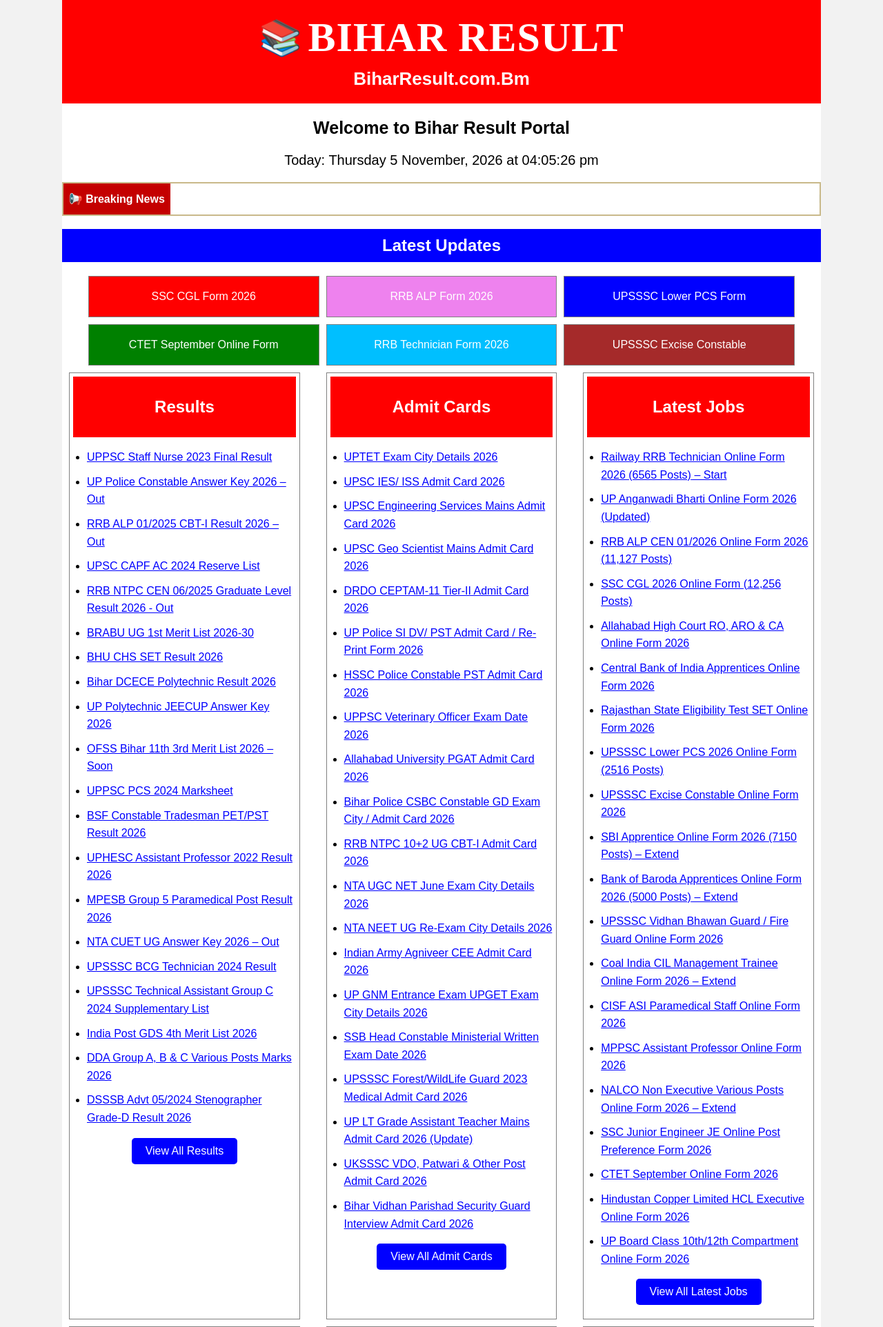
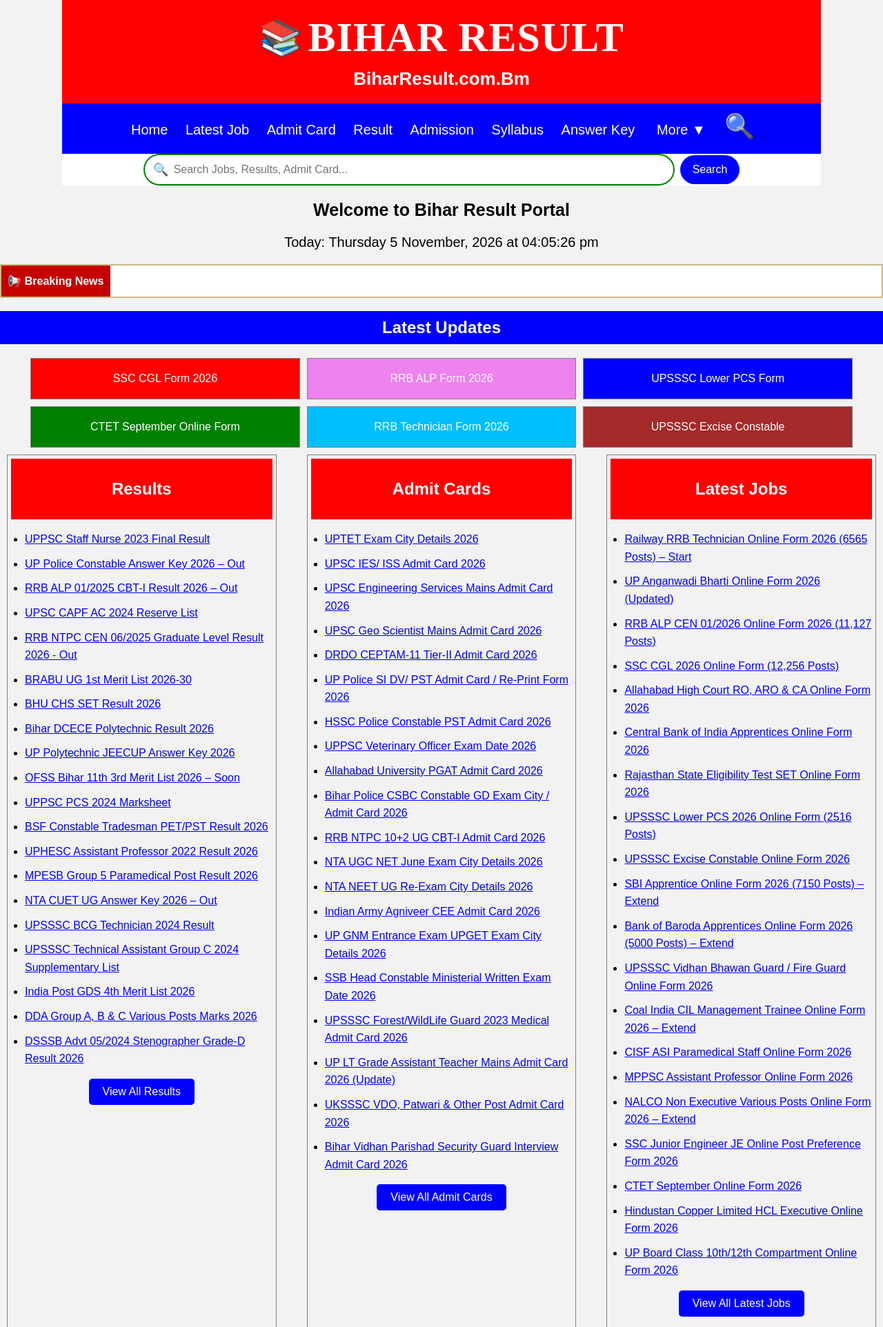
Before and after one commit to biharresult6-max/biharresult, a Flask app: page / in a window 1280 px wide. Shown: the top 1924 px of the page at 69% size. Run offline with Flask 3, Linux system fonts and the light colour scheme.

Commit message:
Fix responsive navigation menu

```diff
--- a/aryan/static/css/site.css
+++ b/aryan/static/css/site.css
@@ -102,19 +102,19 @@ body {
     font-family: Arial, sans-serif;
 }
 
-/* Base style for Laptop / Desktop / Mobile Desktop Site */
 .main-container {
-    width: 1100px;
+    width: 100%;
+    max-width: 1100px;
     margin: 0 auto;
     background: #fff;
 }
 
-/* Default state: Desktop menu dikhega aur Mobile menu chhupega */
 .desktop-menu {
-    display: block !important;
+    display: block;
 }
+
 .mobile-menu {
-    display: none !important;
+    display: none;
 }
 
 /* 📱 BARS MOBILE BROWSER KE LIYE (Jab normal mobile screen ho) */
@@ -154,6 +154,14 @@ body {
         font-size: 14px !important; /* Font chota kar diya */
         text-align: center;         /* Center mein align rahega */
         margin: 5px 0;             /* Thoda upar niche ka gap kam kiya */
+    }
+
+    html:not([style*="zoom"]) .desktop-menu {
+        display: none;
+    }
+
+    html:not([style*="zoom"]) .mobile-menu {
+        display: block;
     }
 }
 .logo-title{
--- a/aryan/templates/home.html
+++ b/aryan/templates/home.html
@@ -72,6 +72,29 @@
     </p>
 
 </div>
+    <div class="desktop-menu">
+
+    <a href="/">Home</a>
+    <a href="/latest-job">Latest Job</a>
+    <a href="/admit-card">Admit Card</a>
+    <a href="/result">Result</a>
+    <a href="/admission">Admission</a>
+    <a href="/syllabus">Syllabus</a>
+    <a href="/answer-key">Answer Key</a>
+
+    <div class="more-wrapper">
+        <button type="button" id="moreToggle">More ▼</button>
+
+        <div id="moreMenu">
+            <a href="/contact">Contact Us</a>
+            <a href="/privacy">Privacy Policy</a>
+            <a href="/disclaimer">Disclaimer</a>
+        </div>
+    </div>
+
+    <button type="button" id="desktopSearchToggle">🔍</button>
+
+</div>
 
 <div class="mobile-menu">
 
@@ -103,7 +126,7 @@
 <div id="overlay">
 </div>
 
-<div id="searchBox">
+<div id="searchBox"></div>
 
 <form action="/search" method="get"
 style="
```
